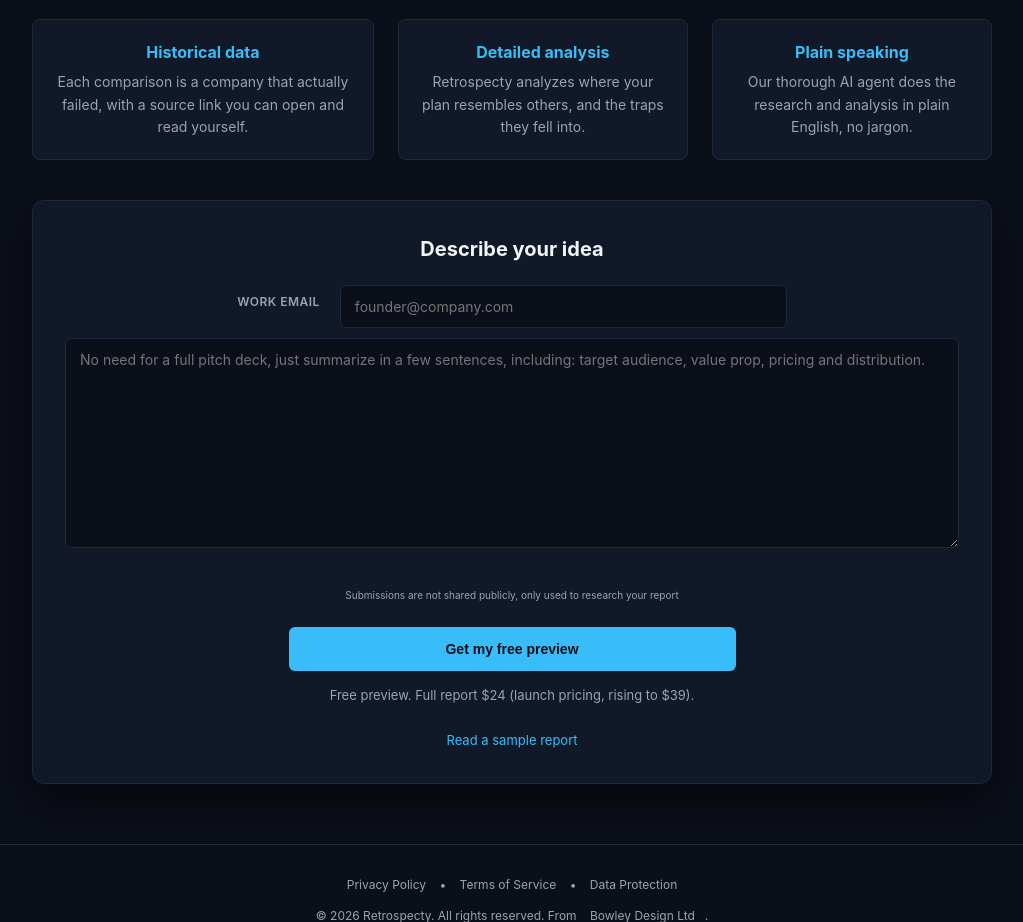
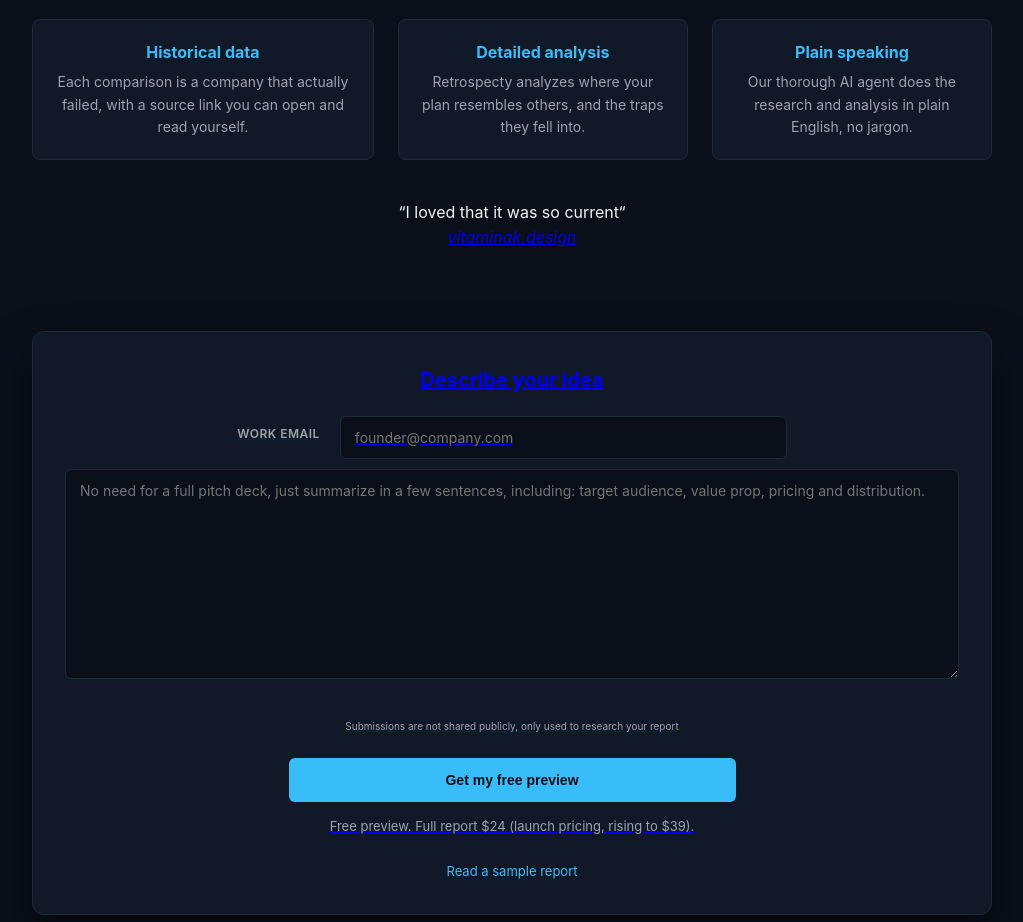
Before and after one commit to markbowley/retrospecty-portal, a FastAPI app: page / in a window 1280 px wide. Shown: the part 443-1365 px from the top of the page, without its empty margins (128-1151 px from the left). Run offline with FastAPI, Linux system fonts and the light colour scheme; some libraries are stand-ins or nearby versions.

Commit message:
Adding testimonial qtuote

```diff
--- a/templates/home.html
+++ b/templates/home.html
@@ -17,7 +17,10 @@
             <div class="feature-card"><h3>{{ f.title }}</h3><p>{{ f.body }}</p></div>
             {% endfor %}
         </div>
-
+    <section class="quote">
+      <blockquote cite="https://vitaminak.design">“I loved that it was so current“</blockquote>
+      <figcaption><cite><a href="https://vitaminak.design">vitaminak.design</cite></figcaption>
+    </section>
         <div class="form-container">
             <h2>{{ c.form_heading }}</h2>
             <form action="/submit" method="POST">
```
